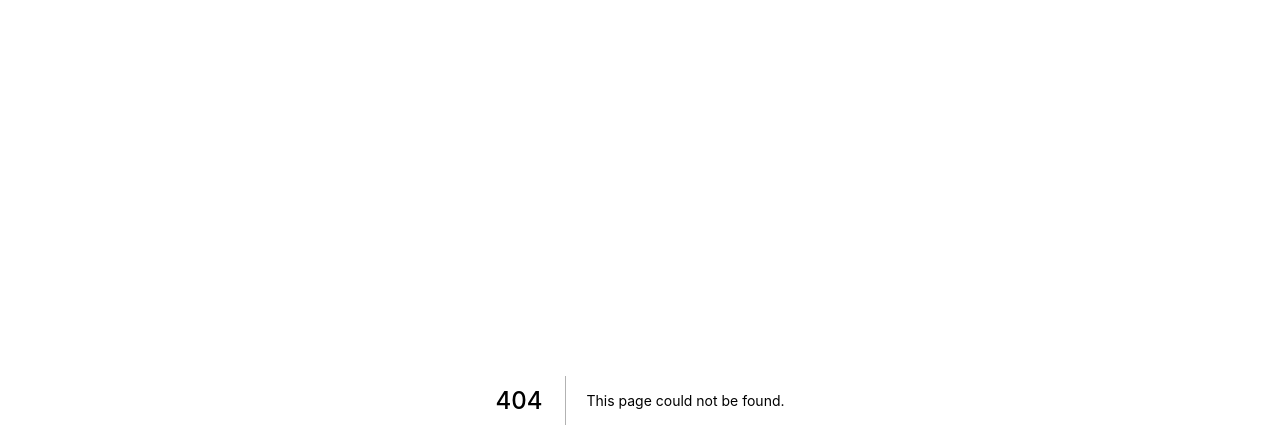
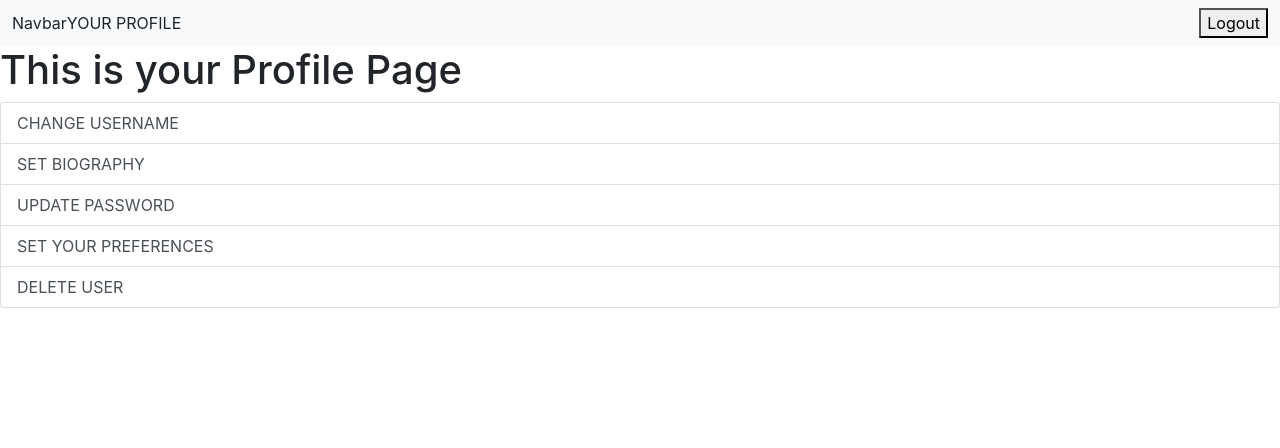
Before and after one commit to VKappaKV/GMCO, a Next.js app in the folder gmco/: page /profile in a window 1280 px wide. Before the commit this address had no page. Shown: the top 448 px of the page. Built offline with nearby package versions, Linux system fonts and the light colour scheme.

Commit message:
fixed login and links; Added profile page

```diff
--- a/gmco/components/LoginComponents/Modal.js
+++ b/gmco/components/LoginComponents/Modal.js
@@ -60,10 +60,10 @@ function Modal(props) {
     );
     const logging_user = JSON.parse(localStorage.getItem(email_login));
     console.log(logging_user);
-    if (typeof logging_user == "undefined") {
-      console.log("item not found");
+    if (logging_user == null) {
+      alert("user is not registered");
       CancelHandler();
-    } else if (password_login !== logging_user.password) {
+    } else if (password_login != logging_user.password) {
       console.log(password_login + "is not the correct password");
       CancelHandler();
     } else {
--- a/gmco/components/UI/Navbar.js
+++ b/gmco/components/UI/Navbar.js
@@ -1,6 +1,7 @@
 import { useContext } from "react";
 import UserContext from "../utility/UserContext";
 import { useRouter } from "next/router";
+import Link from "next/link";
 
 export default function Navbar() {
   const { user, setUser } = useContext(UserContext);
@@ -9,9 +10,9 @@ export default function Navbar() {
   return (
     <nav className="navbar navbar-expand-lg navbar-light bg-light">
       <div className="container-fluid">
-        <a className="navbar-brand" href="#">
+        <Link className="navbar-brand" href="/homepage">
           Navbar
-        </a>
+        </Link>
         <button
           className="navbar-toggler"
           type="button"
@@ -26,22 +27,13 @@ export default function Navbar() {
         <div className="collapse navbar-collapse" id="navbarNav">
           <ul className="navbar-nav">
             <li className="nav-item">
-              <a className="nav-link active" aria-current="page" href="#">
-                Home
-              </a>
-            </li>
-            <li className="nav-item">
-              <a className="nav-link" href="#">
-                Features
-              </a>
-            </li>
-            <li className="nav-item">
-              <a className="nav-link" href="#">
-                Pricing
-              </a>
-            </li>
-            <li className="nav-item">
-              <a className="nav-link disabled">Disabled</a>
+              <Link
+                className="nav-link active"
+                aria-current="page"
+                href="/profile"
+              >
+                YOUR PROFILE
+              </Link>
             </li>
           </ul>
         </div>
--- /dev/null
+++ b/gmco/pages/profile.js
@@ -0,0 +1,48 @@
+import UserContext from "../components/utility/UserContext";
+import { useContext } from "react";
+import Navbar from "../components/UI/Navbar";
+import { redirect } from "next/dist/server/api-utils";
+
+const profile = () => {
+  const { user, setUser } = useContext(UserContext);
+
+  return (
+    <>
+      <Navbar />
+      <h1>This is your Profile Page {user}</h1>
+      <div className="list-group">
+        <button
+          type="button"
+          className="list-group-item list-group-item-action"
+        >
+          CHANGE USERNAME
+        </button>
+        <button
+          type="button"
+          className="list-group-item list-group-item-action"
+        >
+          SET BIOGRAPHY
+        </button>
+        <button
+          type="button"
+          className="list-group-item list-group-item-action"
+        >
+          UPDATE PASSWORD
+        </button>
+        <button
+          type="button"
+          className="list-group-item list-group-item-action"
+        >
+          SET YOUR PREFERENCES
+        </button>
+        <button
+          type="button"
+          className="list-group-item list-group-item-action"
+        >
+          DELETE USER
+        </button>
+      </div>
+    </>
+  );
+};
+export default profile;
```
Also changed, not shown: gmco/pages/homepage.js (+16 -0 lines).
